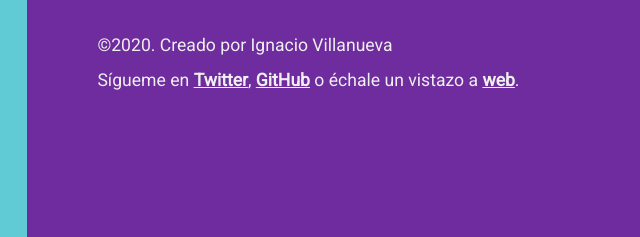
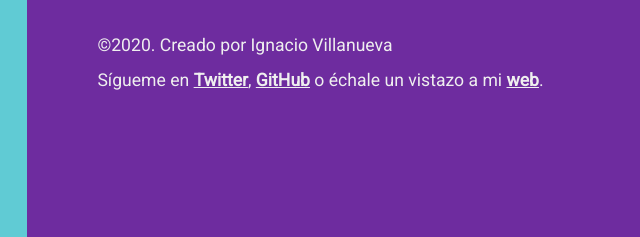
Before and after one commit to IgnaciodeNuevo/cooking, a Gatsby site: page / in a window 1280 px wide. Shown: the part 1041-1278 px from the top of the page, 613-1253 px from the left. Built offline with nearby package versions, Linux system fonts and the light colour scheme; Gatsby itself is replaced by a stand-in of ours; a web font is replaced by a local one.

Commit message:
Fix typo

```diff
--- a/src/components/Footer.js
+++ b/src/components/Footer.js
@@ -96,7 +96,7 @@ const Footer = ({ author, twitter, github, web }) => (
             <Link href={github} target="_blank" rel="noopener noreferrer me">
               GitHub
             </Link>{" "}
-            o échale un vistazo a <Link href={web}>web</Link>.
+            o échale un vistazo a mi <Link href={web}>web</Link>.
           </Paragraph>
         </InfoWrapper>
       </div>
```
